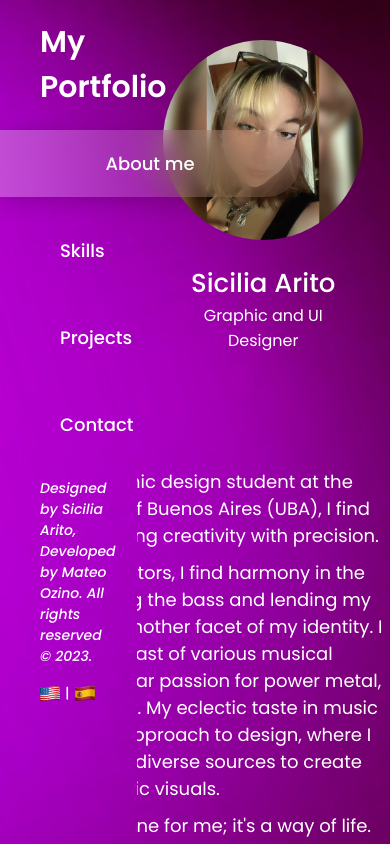
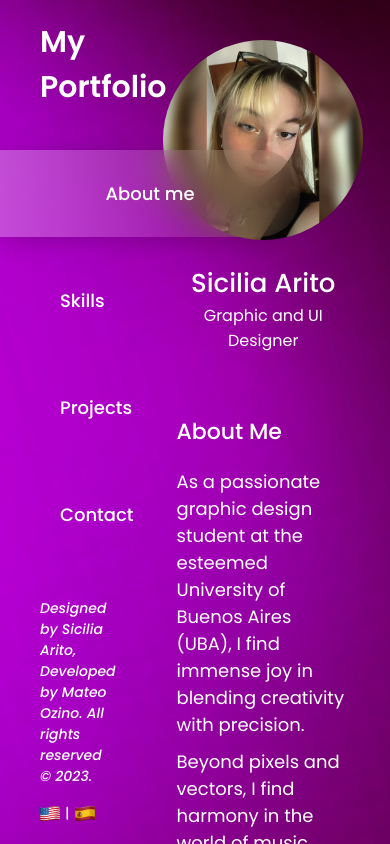
Before and after one commit to Mateo-Ozino/portfolio-sici-react, a React (Vite) app: page / in a window 390 px wide. Built offline with nearby package versions, Linux system fonts and the light colour scheme.

Commit message:
Cambios en los estilos que favorecen al diseño responsivo del menu y la seccion about

```diff
--- a/src/App.jsx
+++ b/src/App.jsx
@@ -21,9 +21,9 @@ const Contact = () => {
 function App() {
   return (
     <div className='mainContainer'>
-      <header>
+      <aside>
         <Menu />
-      </header>
+      </aside>
       <main>
       <Routes>
         <Route path='/' element={<About />}/>
--- a/src/css/style.css
+++ b/src/css/style.css
@@ -47,7 +47,7 @@ body {
   height: 100vh;
 }
 
-header {
+aside {
   width: 35%;
   height: 100%;
 }
@@ -59,10 +59,11 @@ main {
 }
 
 .menu {
+  width: 100%;
   height: 100%;
-  width: 100%;
   display: flex;
   flex-direction: column;
+  justify-content: space-between;
   gap: 20px;
   padding-top: 20px;
   padding-bottom: 20px;
@@ -88,7 +89,7 @@ main {
   text-decoration: none;
   color: white;
   font: normal 500 18px/normal "Poppins";
-  padding: 20px 60px;
+  padding: 30px 60px;
 }
 .menu__credits {
   max-width: 31ch;
@@ -166,9 +167,6 @@ main {
   display: block;
   margin-bottom: 10px;
 }
-.about > article > div > .about__p__large {
-  width: 40ch;
-}
 
 .hard-skills {
   display: grid;
@@ -210,4 +208,18 @@ main {
   width: 160px;
 }
 
+@media screen and (max-height: 675px) {
+  .menu__navbar > li > a {
+    padding: 20px 60px;
+  }
+  .menu {
+    justify-content: space-evenly;
+  }
+}
+@media screen and (max-width: 1024px) {
+  .about > article {
+    flex-direction: column;
+  }
+}
+
 /*# sourceMappingURL=style.css.map */
--- a/src/scss/style.scss
+++ b/src/scss/style.scss
@@ -15,7 +15,7 @@ body {
   height: 100vh;
 }
 
-header {
+aside {
   width: 35%;
   height: 100%;
 }
@@ -26,12 +26,13 @@ main {
   overflow: hidden auto;
 }
 
-// // MENU STYLES
+// MENU STYLES
 .menu {
+  width: 100%;
   height: 100%;
-  width: 100%;
   display: flex;
   flex-direction: column;
+  justify-content: space-between;
   gap: 20px;
   padding-top: 20px;
   padding-bottom: 20px;
@@ -56,7 +57,7 @@ main {
     text-decoration: none;
     color: white;
     font: variables.$h4;
-    padding: 20px 60px;
+    padding: 30px 60px;
   }
   &__credits {
     max-width: 31ch;
@@ -135,9 +136,6 @@ main {
           margin-bottom: 10px;
         }
       }
-      > .about__p__large {
-        width: 40ch;
-      }
     }
   }
 }
@@ -170,3 +168,18 @@ main {
     width: 160px;
   }
 }
+
+@media screen and (max-height: 675px) {
+  .menu__navbar > li > a {
+    padding: 20px 60px;
+  }
+  .menu {
+    justify-content: space-evenly;
+  }
+}
+
+@media screen and (max-width: 1024px) {
+  .about > article {
+    flex-direction: column;
+  }
+}
```
Also changed, not shown: 1 other file (tests, documents, lock files or other folders).
